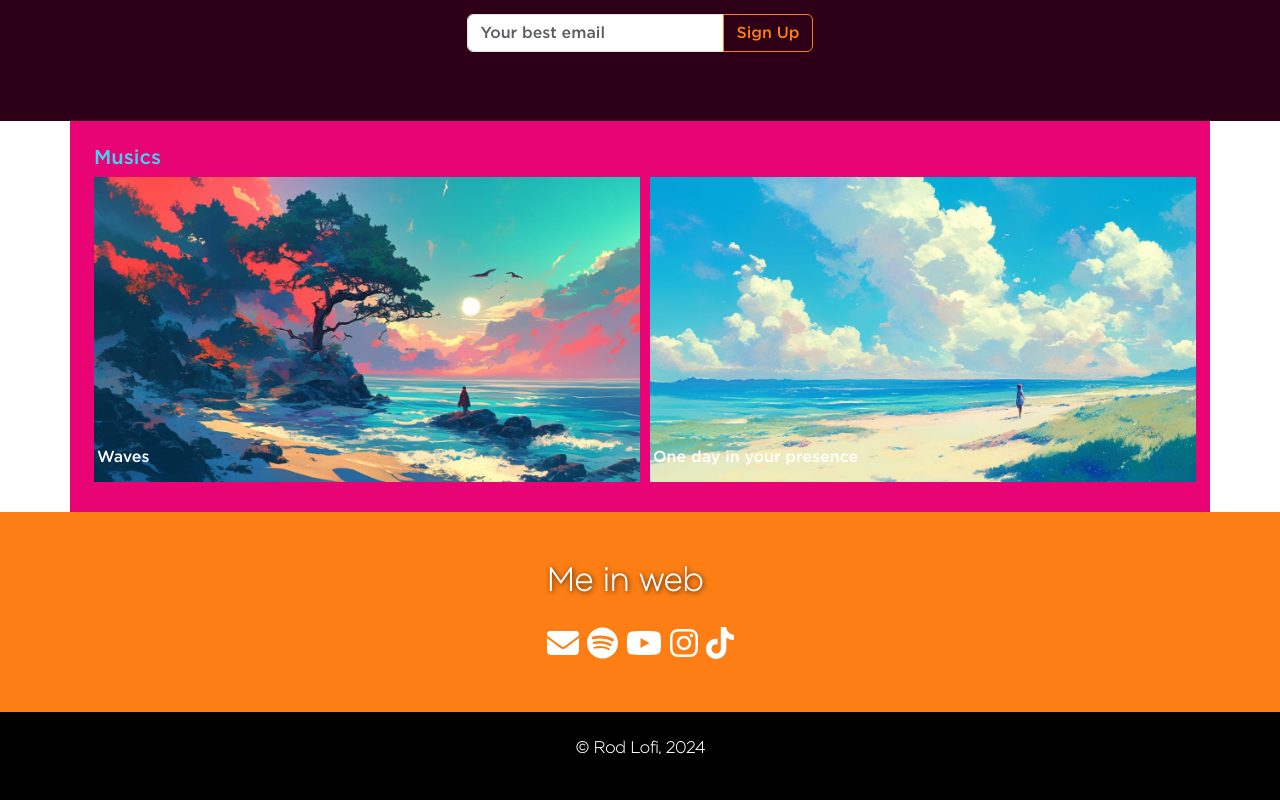
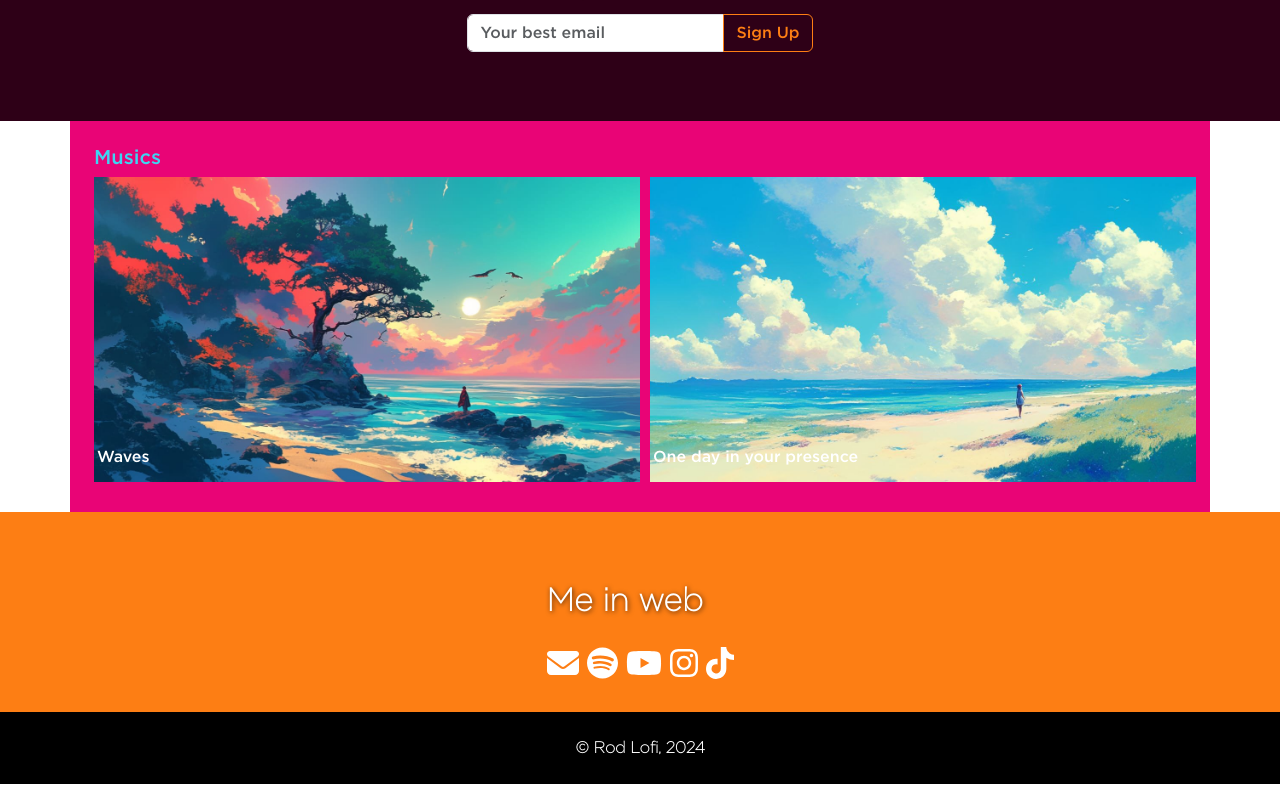
Before and after one commit to rodrigozan/afrobrazuca, a Next.js app: page / in a window 1280 px wide. Shown: the part 1266-2066 px from the top of the page. Built offline with nearby package versions, Linux system fonts and the light colour scheme; a web font is replaced by a local one.

Commit message:
Refactory styles

```diff
--- a/app/components/Footer.tsx
+++ b/app/components/Footer.tsx
@@ -7,8 +7,8 @@ export default function Footer() {
     const date = new Date();
 
     return (
-        <footer className='text-center text-white bg-black p-4'>
-            <p>© Rod Lofi, <FormattedDate date={date} format="Year" /></p>
+        <footer className='section d-flex align-items-end justify-content-center text-white bg-black p-4'>
+            <span>© Rod Lofi, <FormattedDate date={date} format="Year" /></span>
         </footer>
     );
 }
--- a/app/components/Header.tsx
+++ b/app/components/Header.tsx
@@ -7,7 +7,7 @@ import apple from '../assets/img/apple-music-white.png'
 
 const Header: React.FC = () => {
   return (
-    <header className={styles.header}>
+    <header className={`section ${styles.header}`}>
       <div className="mb-3 text-center">
         <h1 className='text-light'>Wave</h1>
         <span>New Release</span>
--- a/app/components/sections/About.tsx
+++ b/app/components/sections/About.tsx
@@ -9,7 +9,7 @@ import about from '../../assets/img/RodLofi-about.jpg'
 const About: React.FC = () => {
   return (
     <>
-      <section className={`${styles.About} p-4 row`}>
+      <section className={`section ${styles.About} p-4 row`}>
         <div className='col-6'>
           <img src={about.src} alt="About Rod Lofi" />
         </div>
--- a/app/components/sections/Contact.tsx
+++ b/app/components/sections/Contact.tsx
@@ -9,7 +9,7 @@ import styles from '../../../styles/modules/Contact.module.scss'
 
 const Contact: React.FC = () => {
   return (
-    <section className={`${styles.Contact} p-4 bg-secondary`}>
+    <section className={`section ${styles.Contact} p-4 bg-secondary d-flex align-items-end justify-content-center text-white fs-2`}>
       <div className={`content`}>
         <p>Me in web</p>
         <div className="socialMedia d-flex align-items-center">
--- a/app/components/sections/MailList.tsx
+++ b/app/components/sections/MailList.tsx
@@ -4,7 +4,7 @@ import styles from '../../../styles/modules/MailList.module.scss'
 
 const MailList: React.FC = () => {
     return (
-        <section className={`${styles.MailList} p-4 bg-dark`}>
+        <section className={`section ${styles.MailList} p-4 bg-dark`}>
             <div className={`content`}>
             <p>Join my mailing list for the latest news</p>
             <div className="input-group mb-3">
--- a/styles/globals.scss
+++ b/styles/globals.scss
@@ -40,3 +40,8 @@ p, span, em, i, strong, b, ul, li, blockquote, label, button {
     @include apply-font('light');
     font-weight: 600;
 }
+
+.section {
+  height: 200px;
+  width: 100vw;
+}
--- a/styles/modules/Contact.module.scss
+++ b/styles/modules/Contact.module.scss
@@ -1,13 +1,5 @@
 .Contact {
     height: 200px;
-    width: 100vw;
-    background-color: black;
-    display: flex;
-    flex-direction: column;
-    justify-content: center;
-    align-items: center;
-    color: white;
-    font-size: 2rem;
     text-shadow: 1px 1px 5px rgba(0, 0, 0, 0.7);
     .content {
         width: 70%;
--- a/styles/modules/Header.module.scss
+++ b/styles/modules/Header.module.scss
@@ -5,7 +5,6 @@
 
 .header {
   height: 100vh;
-  width: 100vw;
   background-image: url('../../app/assets/img/RodLofi-header.jpg');
   background-size: cover;
   background-position: center;
--- a/styles/modules/MailList.module.scss
+++ b/styles/modules/MailList.module.scss
@@ -1,6 +1,5 @@
 .MailList {
     height: 200px;
-    width: 100vw;
     background-color: black;
     display: flex;
     flex-direction: column;
```
